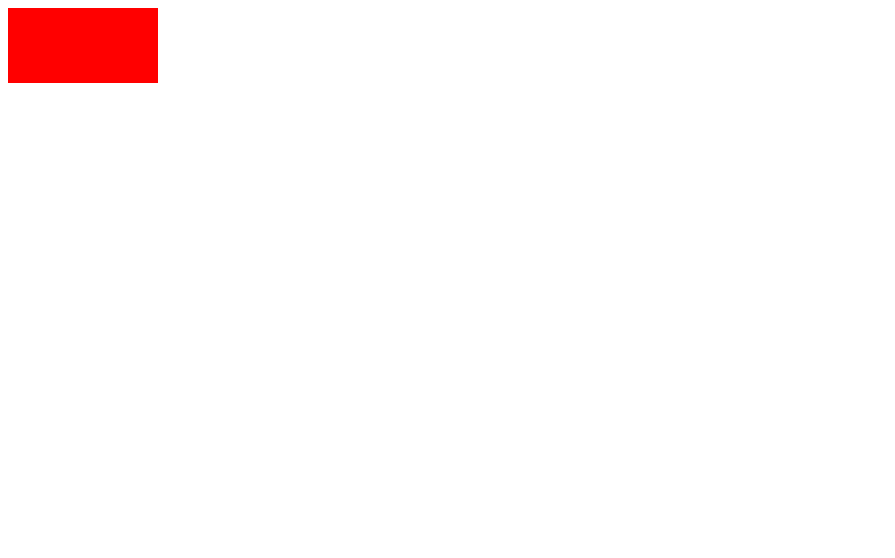
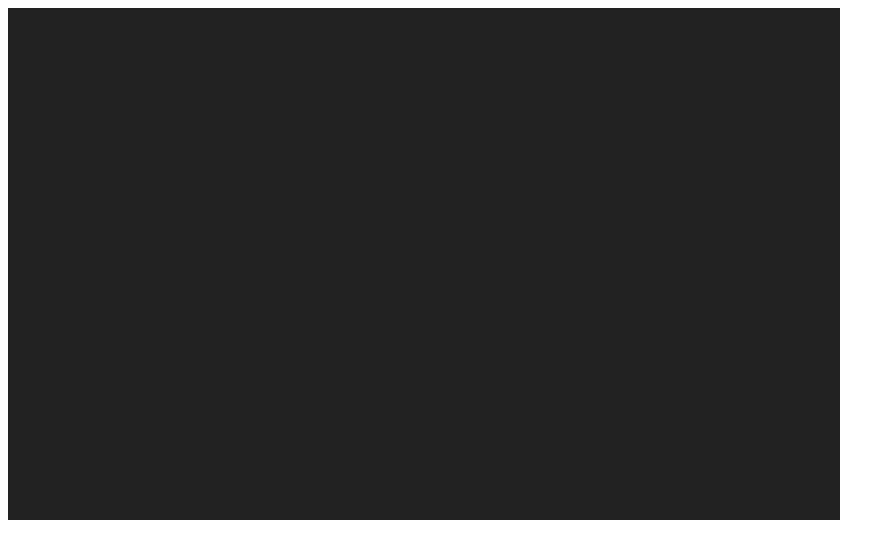
Before and after one commit to JacquelineJia/planet-trouble, a website built with webpack: page index.html in a window 1280 px wide. Shown: the whole page, without its empty margins (0-895 px from the left). Built offline with nearby package versions, Linux system fonts and the light colour scheme.

Commit message:
black rectangle

```diff
--- a/index.html
+++ b/index.html
@@ -6,6 +6,6 @@
     <script src="planet-trouble.js" defer></script>
   </head>
   <body>
-    <canvas id="game" width="1024" height="768"></canvas>
+    <canvas id="game" width="832" height="512"></canvas>
   </body>
 </html>
--- a/planet-trouble.js
+++ b/planet-trouble.js
@@ -75,8 +75,8 @@
 
 function game() {
   ctx.clearRect(0, 0, 150, 75);
-  ctx.fillStyle = "#FF0000";
-  ctx.fillRect(0,0,150,75);
+  ctx.fillStyle = "#222222";
+  ctx.fillRect(0,0,832,512);
 
   window.requestAnimationFrame(game);
 }
--- a/src/index.js
+++ b/src/index.js
@@ -5,8 +5,8 @@
 
 function game() {
   ctx.clearRect(0, 0, 150, 75);
-  ctx.fillStyle = "#FF0000";
-  ctx.fillRect(0,0,150,75);
+  ctx.fillStyle = "#222222";
+  ctx.fillRect(0,0,832,512);
 
   window.requestAnimationFrame(game);
 }
```
